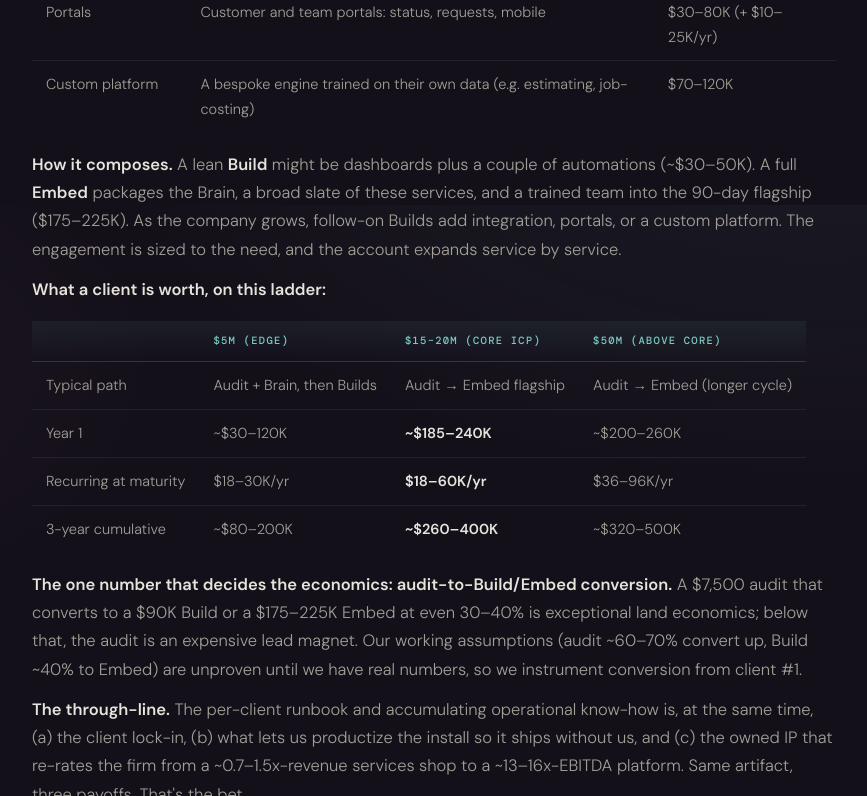
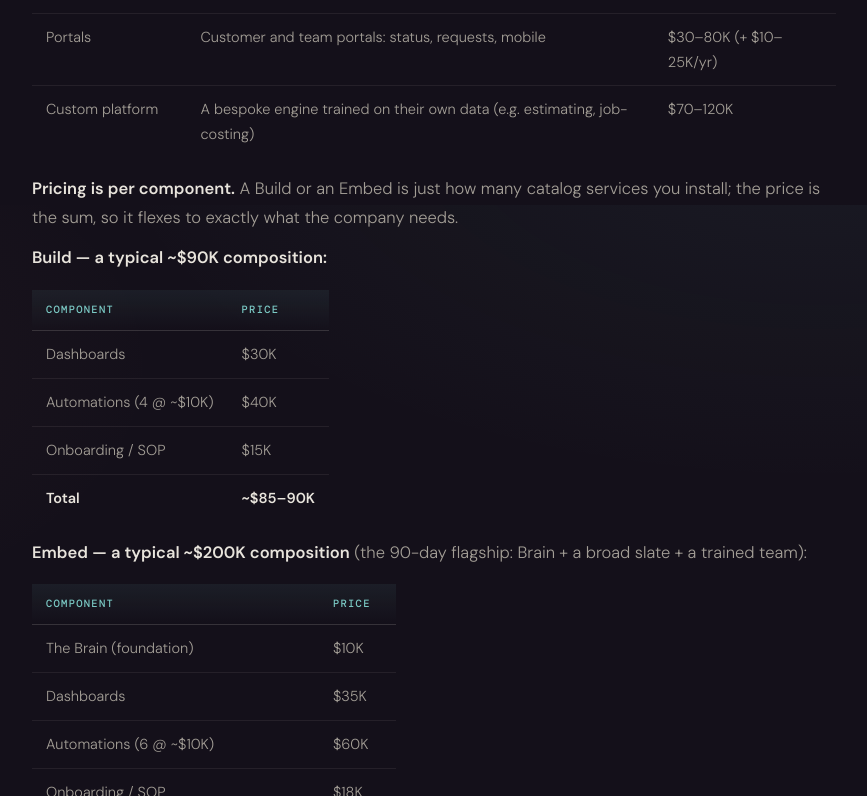
Before and after one commit to akaCT/ovae-site-v2, a plain HTML site: page partnership/one-pager/index.html in a window 1280 px wide. Shown: the part 8595-9391 px from the top of the page, without its empty margins (206-1073 px from the left). Drawn offline with nearby package versions, Linux system fonts and the light colour scheme; a web font is replaced by a local one.

Commit message:
docs(one-pager): make pricing per-component with worked Build/Embed compositions
Pricing is per component: the service catalog is the price list, and a Build or
Embed is the sum of the services installed. Added two confirmed worked
compositions (Build ~$90K = dashboards + automations + onboarding; Embed ~$200K
= Brain + broad slate + delivery/training) and flagged Build/Embed in the offer
ladder as 'composed from the service catalog.'

Co-Authored-By: Claude Opus 4.8 (1M context) <noreply@anthropic.com>

```diff
--- a/partnership/one-pager/index.html
+++ b/partnership/one-pager/index.html
@@ -285,13 +285,13 @@ a{transition:color .2s,border-color .2s}
 <td>3</td>
 <td>Build (done-with-you)</td>
 <td>~$90K</td>
-<td>8-wk co-build; ~40% convert to Embed</td>
+<td>8-wk co-build, composed from the service catalog; ~40% convert to Embed</td>
 </tr>
 <tr>
 <td>4</td>
 <td><strong>Embed (done-for-you flagship)</strong></td>
 <td><strong>$175–225K</strong></td>
-<td>Full 90-day transformation; the primary revenue driver</td>
+<td>Full 90-day transformation, the broadest composition; the primary revenue driver</td>
 </tr>
 <tr>
 <td>5</td>
@@ -345,7 +345,31 @@ a{transition:color .2s,border-color .2s}
 <tr><td>Custom platform</td><td>A bespoke engine trained on their own data (e.g. estimating, job-costing)</td><td>$70–120K</td></tr>
 </tbody>
 </table>
-<p><strong>How it composes.</strong> A lean <strong>Build</strong> might be dashboards plus a couple of automations (~$30–50K). A full <strong>Embed</strong> packages the Brain, a broad slate of these services, and a trained team into the 90-day flagship ($175–225K). As the company grows, follow-on Builds add integration, portals, or a custom platform. The engagement is sized to the need, and the account expands service by service.</p>
+<p><strong>Pricing is per component.</strong> A Build or an Embed is just how many catalog services you install; the price is the sum, so it flexes to exactly what the company needs.</p>
+<p><strong>Build — a typical ~$90K composition:</strong></p>
+<table>
+<thead><tr><th>Component</th><th>Price</th></tr></thead>
+<tbody>
+<tr><td>Dashboards</td><td>$30K</td></tr>
+<tr><td>Automations (4 @ ~$10K)</td><td>$40K</td></tr>
+<tr><td>Onboarding / SOP</td><td>$15K</td></tr>
+<tr><td><strong>Total</strong></td><td><strong>~$85–90K</strong></td></tr>
+</tbody>
+</table>
+<p><strong>Embed — a typical ~$200K composition</strong> (the 90-day flagship: Brain + a broad slate + a trained team):</p>
+<table>
+<thead><tr><th>Component</th><th>Price</th></tr></thead>
+<tbody>
+<tr><td>The Brain (foundation)</td><td>$10K</td></tr>
+<tr><td>Dashboards</td><td>$35K</td></tr>
+<tr><td>Automations (6 @ ~$10K)</td><td>$60K</td></tr>
+<tr><td>Onboarding / SOP</td><td>$18K</td></tr>
+<tr><td>Systems integration</td><td>$50K</td></tr>
+<tr><td>90-day delivery, training, change mgmt</td><td>$25K</td></tr>
+<tr><td><strong>Total</strong></td><td><strong>~$198K</strong></td></tr>
+</tbody>
+</table>
+<p>A smaller Build ($15–30K) is one dashboard or a couple of automations; a larger one ($100–120K) adds onboarding and light integration. An Embed flexes $175–225K by which services it includes (drop integration toward $175K; add Portals or a custom-platform module toward $225K+), then is value-priced on top as a fraction of the ROI uncovered. As the company grows, follow-on Builds add more, and the account expands service by service.</p>
 <p><strong>What a client is worth, on this ladder:</strong></p>
 <table>
 <thead><tr><th></th><th>$5M (edge)</th><th>$15–20M (core ICP)</th><th>$50M (above core)</th></tr></thead>
```
